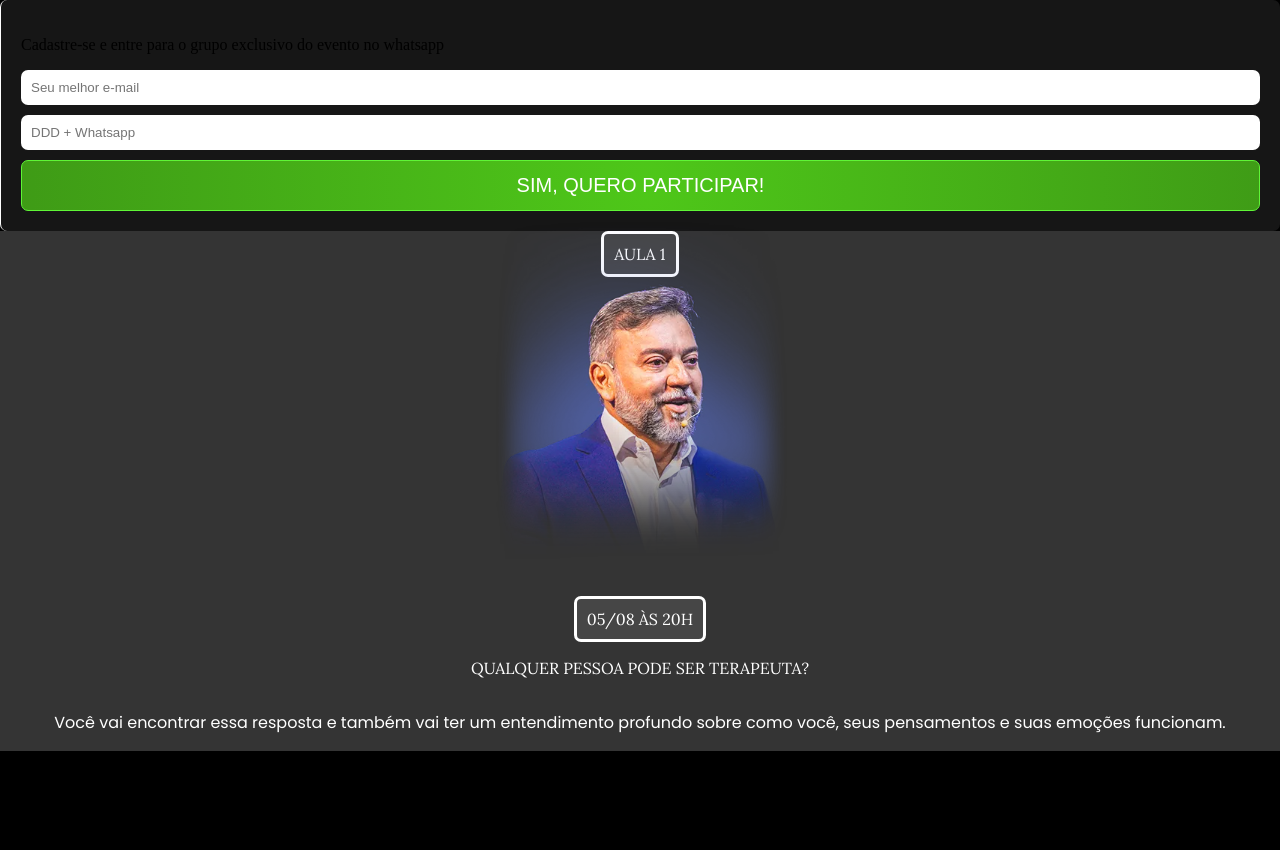
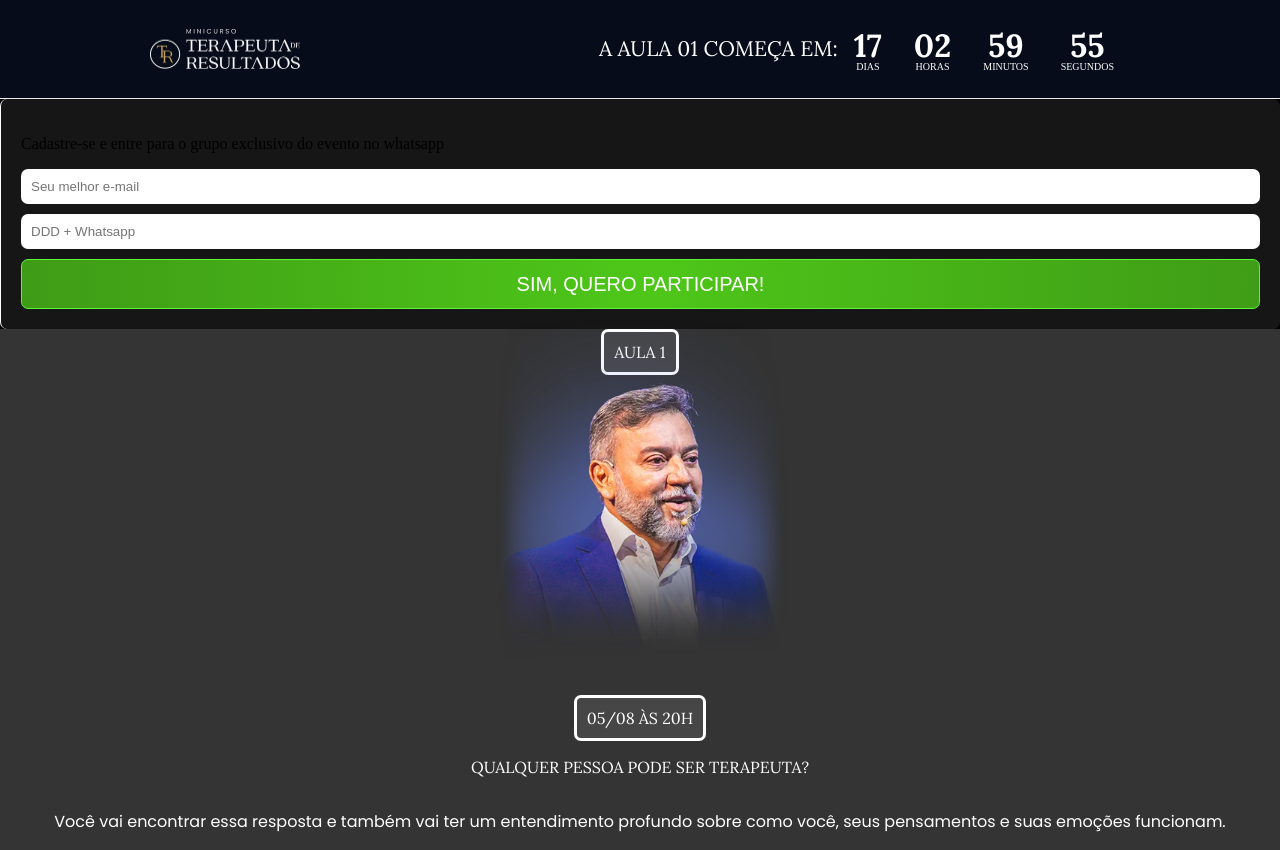
Before and after one commit to clovisdasilvaneto/IBFT-training-template, a React (Vite) app: page / in a window 1280 px wide. Before the commit the page ends 800 px from the top, so only its background shows below. Built offline with nearby package versions, Linux system fonts and the light colour scheme; the HTML template or start-up script is replaced by a standard one.

Commit message:
Complete header

```diff
--- /dev/null
+++ b/src/components/Clock/Clock.tsx
@@ -0,0 +1,63 @@
+import React, { useEffect, useState } from "react";
+import { ClockContainer, Label, Number, TimeRow, TimeSection } from "./styled";
+import Typography from "../Typography";
+
+const Clock = ({ targetDate }) => {
+
+    const calculateTimeLeft = () => {
+        const difference = +new Date(targetDate) - +new Date();
+        let timeLeft = {};
+
+        if (difference > 0) {
+            timeLeft = {
+                days: Math.floor(difference / (1000 * 60 * 60 * 24)),
+                hours: Math.floor((difference / (1000 * 60 * 60)) % 24),
+                minutes: Math.floor((difference / 1000 / 60) % 60),
+                seconds: Math.floor((difference / 1000) % 60)
+            }
+        }
+        return timeLeft
+    }
+
+    const [timeLeft, setTimeLeft] = useState(calculateTimeLeft())
+
+    useEffect(() => {
+        const timer = setTimeout(() => {
+            setTimeLeft(calculateTimeLeft())
+        }, 1000)
+
+        return () => clearTimeout(timer)
+    })
+
+    const formatNumber = (number) => {
+        return number < 10 ? `0${number}` : number;
+      };
+
+    return(
+        <div>
+            <ClockContainer>
+                <TimeRow>
+                    <Typography component="h2">A aula 01 começa em:</Typography>
+                    <TimeSection>
+                        <Number>{formatNumber(timeLeft.days || 0)}</Number>
+                        <Label>DIAS</Label>
+                    </TimeSection>
+                        <TimeSection>
+                        <Number>{formatNumber(timeLeft.hours || 0)}</Number>
+                        <Label>HORAS</Label>
+                    </TimeSection>
+                    <TimeSection>
+                        <Number>{formatNumber(timeLeft.minutes || 0)}</Number>
+                        <Label>MINUTOS</Label>
+                    </TimeSection>
+                    <TimeSection>
+                        <Number>{formatNumber(timeLeft.seconds || 0)}</Number>
+                        <Label>SEGUNDOS</Label>
+                    </TimeSection>
+                </TimeRow>
+            </ClockContainer>
+        </div>
+    )
+}
+
+export default Clock;
--- /dev/null
+++ b/src/components/Clock/index.ts
@@ -0,0 +1,3 @@
+import Clock from "./Clock";
+
+export default Clock;
--- /dev/null
+++ b/src/components/Clock/styled.ts
@@ -0,0 +1,37 @@
+import styled from '@emotion/styled'
+
+export const ClockContainer = styled.div`
+    display: flex;
+    flex-direction: column;
+    align-items: center;
+`
+
+export const TimeRow = styled.div`
+    display: flex;
+    justify-content: center;
+    align-items: center;
+    font-size: 3rem;
+
+    h2{
+        font-family: lora, Sans-serif;
+        font-size: 21px;
+        font-weight: 400;
+        text-transform: uppercase;
+    }
+`;
+
+export const TimeSection = styled.div`
+    margin: 0 1rem;
+    text-align: center;
+`
+
+export const Number = styled.div`
+    font-family: lora, Sans-serif;
+    font-size: 32px;
+    font-weight: 700;
+`;
+
+export const Label = styled.div`
+    font-size: 10px;
+    margin-top: -5px;
+`
--- /dev/null
+++ b/src/components/Header/Header.tsx
@@ -0,0 +1,34 @@
+import React from 'react'
+import { BrandImg, ClockTimeDiv, NavComponent, TextCourse } from './styled'
+import Brand from '../../assets/LOGO.webp'
+import Clock from '../Clock'
+import Typography from '../Typography';
+
+function Header () {
+    const getTargetDate = () => {
+        const savedTargetDate = localStorage.getItem('targetDate');
+        if (savedTargetDate) {
+          return new Date(savedTargetDate);
+        } else {
+          const now = new Date();
+          const targetDate = new Date(now.getTime() + 17 * 24 * 60 * 60 * 1000 + 3 * 60 * 60 * 1000);
+          localStorage.setItem('targetDate', targetDate.toISOString());
+          return targetDate;
+        }
+      };
+
+      const targetDate = getTargetDate();
+
+    return(
+        <header>
+            <NavComponent>
+                <BrandImg src={Brand} alt="Logotipo" />
+                <ClockTimeDiv>
+                    <Clock targetDate={targetDate} />
+                </ClockTimeDiv>
+            </NavComponent>
+        </header>
+    )
+}
+
+export default Header
--- /dev/null
+++ b/src/components/Header/index.ts
@@ -0,0 +1,3 @@
+import Header from "./Header";
+
+export default Header;
--- /dev/null
+++ b/src/components/Header/styled.ts
@@ -0,0 +1,23 @@
+import styled from '@emotion/styled'
+
+export const NavComponent = styled.nav`
+    background-color: ${({ theme }) => theme.palette.dark.main};
+    padding: 18px 150px;
+    display: flex;
+    position: sticky;
+    align-items: center;
+    border-bottom: 1px solid ${({ theme }) => theme.palette.primary.light};
+`
+
+export const BrandImg = styled.img`
+    width: 150px;
+`
+
+export const ClockTimeDiv = styled.div`
+    color: ${({ theme }) => theme.palette.light.main};
+    margin-left: auto;
+`
+
+export const TextCourse = styled.h1`
+    font-size: 1.5em;
+`
--- a/src/pages/Home/Home.tsx
+++ b/src/pages/Home/Home.tsx
@@ -1,9 +1,11 @@
 import DiscoveryForm from "../../components/DiscoveryForm/DiscoveryForm";
+import Header from "../../components/Header";
 import { HomeWrapper } from "./styled";
 
 function Home() {
   return (
     <HomeWrapper>
+      <Header />
       <DiscoveryForm />
     </HomeWrapper>
   );
--- a/src/theme/config/palette.ts
+++ b/src/theme/config/palette.ts
@@ -11,7 +11,7 @@ const palette = {
     main: "#fff",
   },
   dark: {
-    main: "#120E05",
+    main: "#070c1a",
   },
   stone: {
     main: "#646262d9",
```
